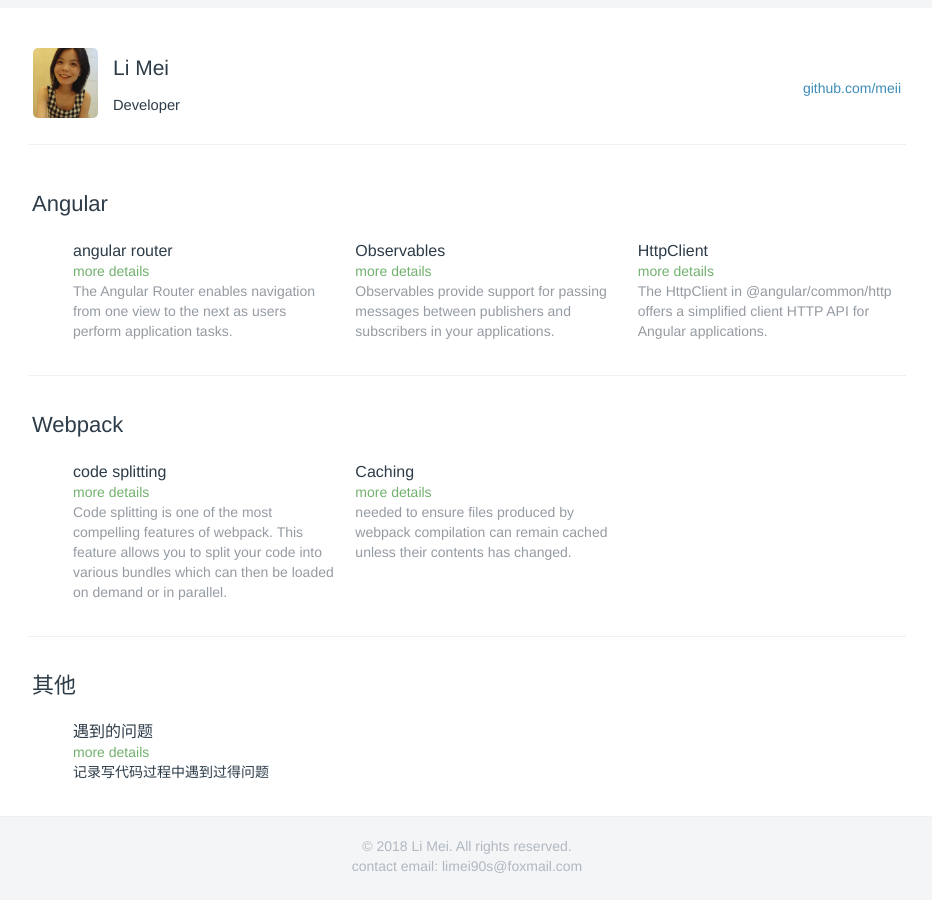
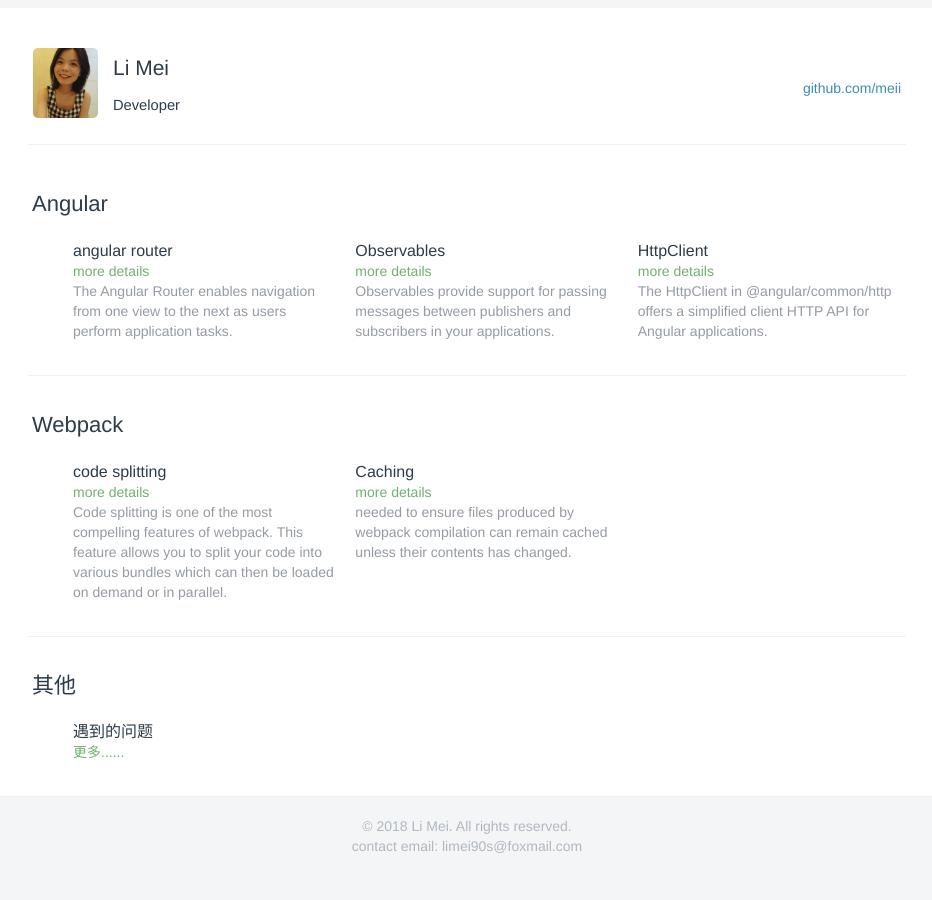
Before and after one commit to LiMeii/LiMeii.github.io, a Jekyll site: the page built from index.html, in a window 1280 px wide. Shown: the whole page, without its empty margins (181-1113 px from the left). Built offline with Jekyll 4.4.1, drawn with Linux system fonts in a browser that asks for light colours.

Commit message:
update index

```diff
--- a/index.html
+++ b/index.html
@@ -93,8 +93,8 @@ layout: default
                             <li class="menu-item">
                                 <div class="menu-item-info">
                                     <span class="menu-item-name">遇到的问题</span>
-                                    <span class="menu-item-price"><a href="{{ post.url }}" target="_blank">more details
-                                        </a></span>记录写代码过程中遇到过得问题</p>
+                                    <span class="menu-item-price"><a href="{{ post.url }}" target="_blank">更多......</a>
+                                        <!-- </a></span>记录写代码过程中遇到过得问题</p> -->
                                 </div>
                             </li>
                           {% endfor %}
```
